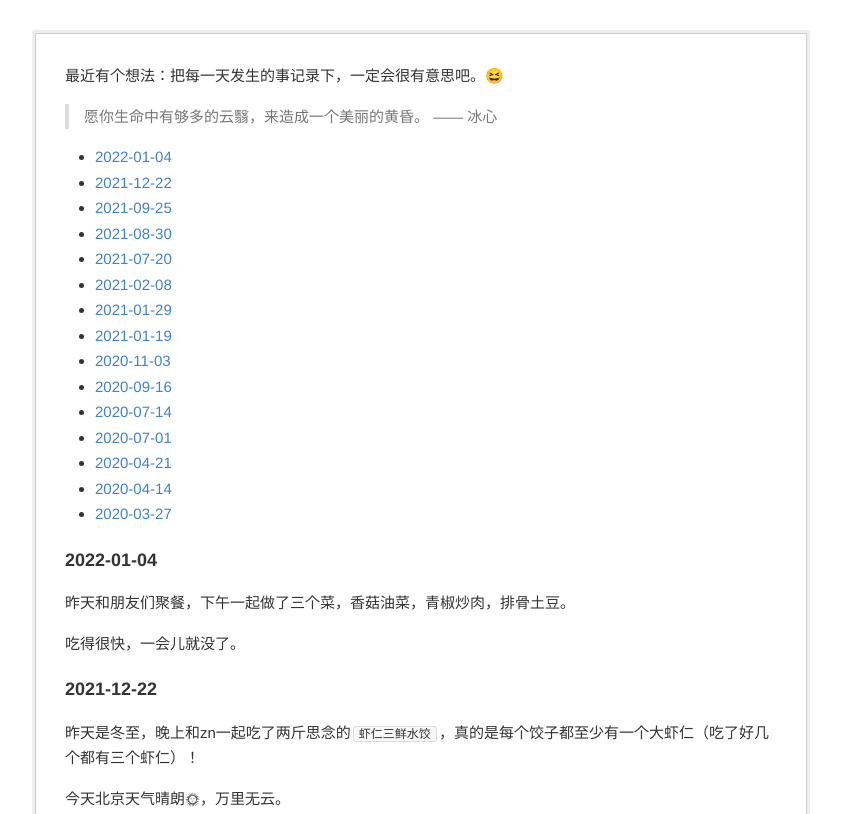
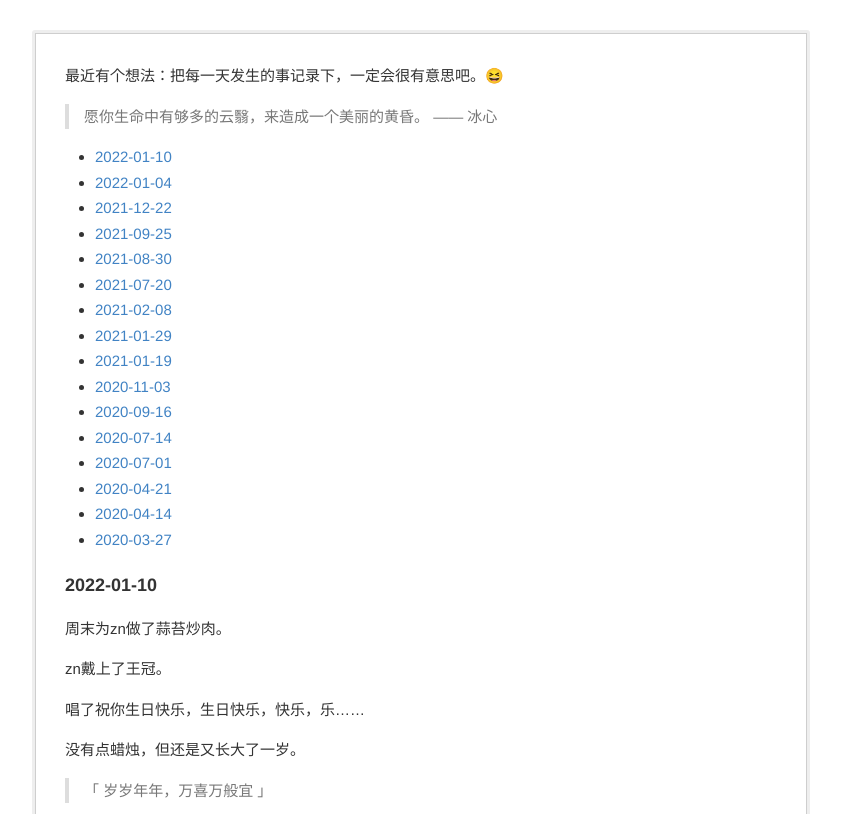
Before and after one commit to caixiangyue/caixiangyue.github.io, a plain HTML site: page 似水年华.html in a window 1280 px wide. Shown: the top 814 px of the page, without its empty margins (219-1060 px from the left). Drawn offline with Linux system fonts and the light colour scheme.

Commit message:
2022-0110

```diff
--- a/似水年华.html
+++ b/似水年华.html
@@ -11,6 +11,7 @@
 <p>愿你生命中有够多的云翳，来造成一个美丽的黄昏。    —— 冰心</p>
 </blockquote>
 <ul>
+<li><a href="#user-content-20210110">2022-01-10</a></li>
 <li><a href="#user-content-20210104">2022-01-04</a></li>
 <li><a href="#user-content-20211222">2021-12-22</a></li>
 <li><a href="#user-content-20210925">2021-09-25</a></li>
@@ -27,6 +28,16 @@
 <li><a href="#user-content-20200414">2020-04-14</a></li>
 <li><a href="#user-content-20200327">2020-03-27</a></li>
 </ul>
+<h4>2022-01-10</h4>
+<span id="user-content-20220110">
+</span>
+<p>周末为zn做了蒜苔炒肉。</p>
+<p>zn戴上了王冠。</p>
+<p>唱了祝你生日快乐，生日快乐，快乐，乐……</p>
+<p>没有点蜡烛，但还是又长大了一岁。</p>
+<blockquote>
+<p>「 岁岁年年，万喜万般宜 」</p>
+</blockquote>
 <h4>2022-01-04</h4>
 <span id="user-content-20220104">
 </span>
@@ -130,7 +141,7 @@
 <h4>2020-03-27</h4>
 <span id="user-content-20200327">
 不想记录一些流水账。
-</span></span></span><hr><p>Tue Jan  4 12:07:54 2022</p><script src="https://utteranc.es/client.js"
+</span></span></span><hr><p>Mon Jan 10 12:00:27 2022</p><script src="https://utteranc.es/client.js"
         repo="caixiangyue/caixiangyue.github.io"
         issue-term="pathname"
         theme="github-light"
```
Also changed, not shown: rss.xml (+12 -1 lines), 1 other file.
